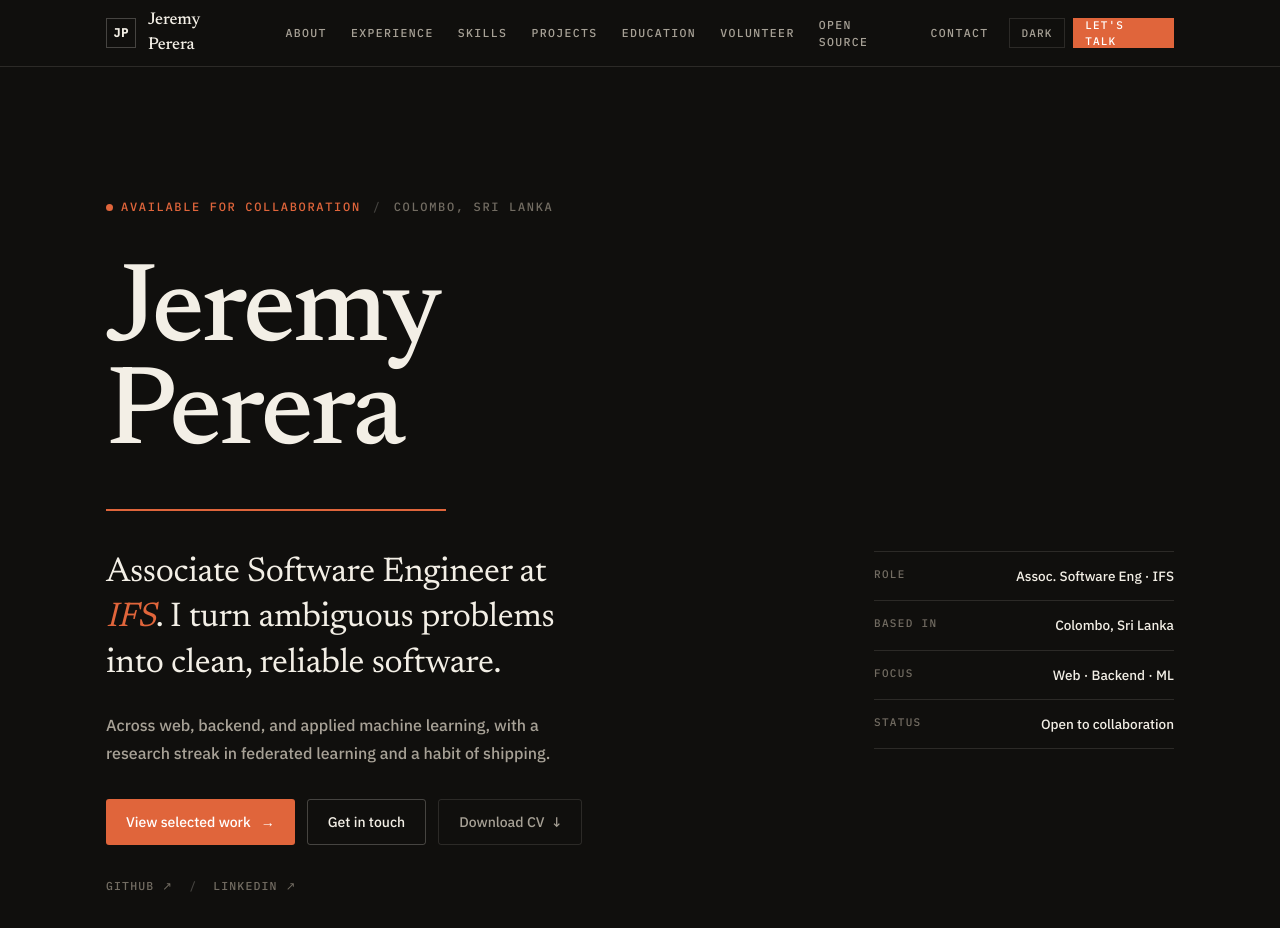
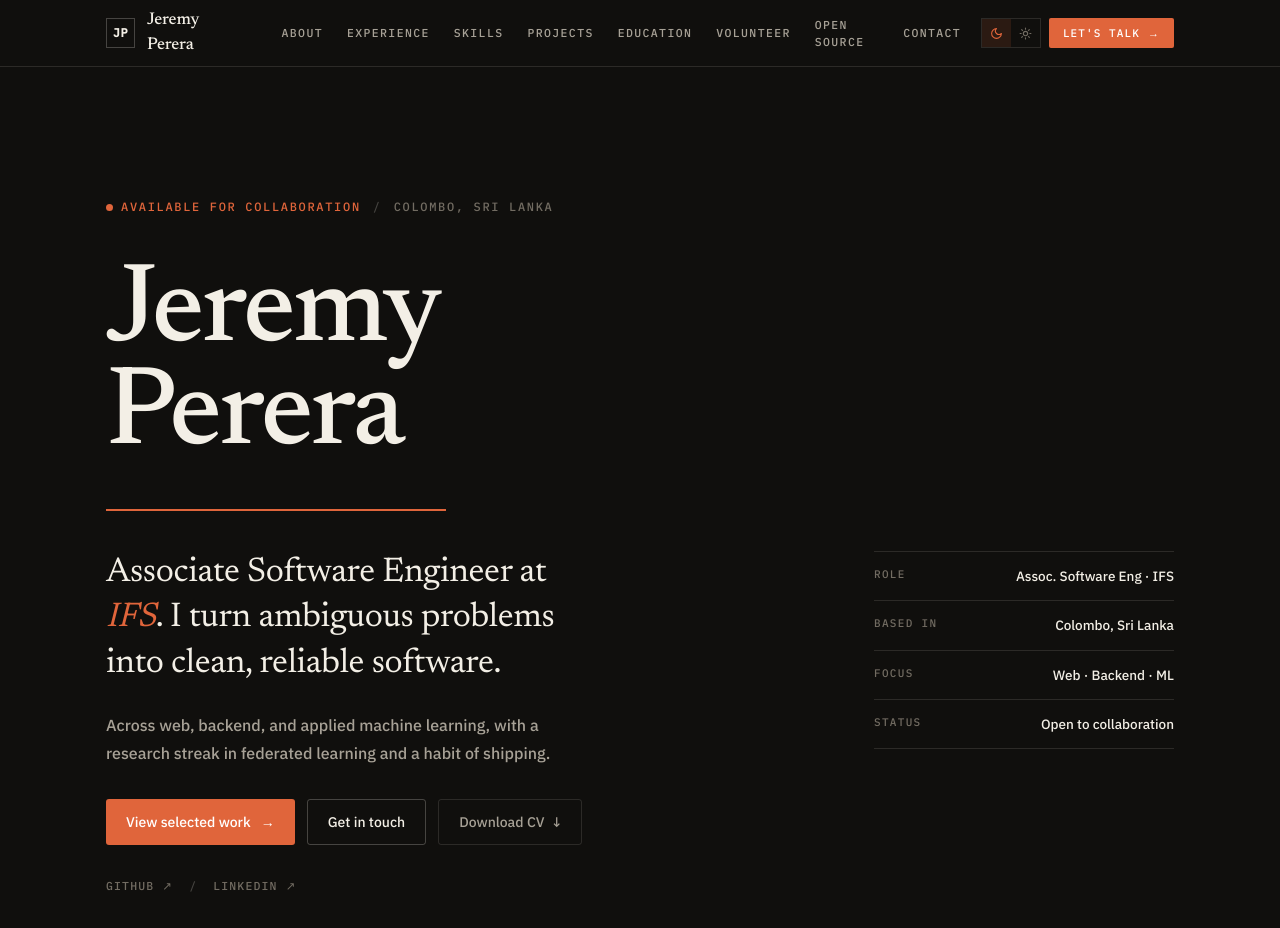
Before and after one commit to J3r3myPerera/PersonalWebiste, a Next.js app: page / in a window 1280 px wide. Shown: the top 928 px of the page. Built offline with nearby package versions, Linux system fonts and the light colour scheme.

Commit message:
Updated the dark mode toggle and small design twerk

```diff
--- a/components/Navigation.tsx
+++ b/components/Navigation.tsx
@@ -54,9 +54,15 @@ export default function Navigation() {
 
           <a
             href="#contact"
-            className="hidden h-[30px] items-center bg-accent px-3 font-mono text-[11px] uppercase tracking-[0.1em] text-white transition-[filter] hover:brightness-110 sm:inline-flex"
+            className="group hidden h-[30px] items-center gap-2 whitespace-nowrap rounded-[2px] bg-accent px-3.5 font-mono text-[11px] uppercase leading-none tracking-[0.1em] text-white transition-[filter] hover:brightness-110 sm:inline-flex"
           >
             Let&apos;s talk
+            <span
+              aria-hidden
+              className="transition-transform duration-300 group-hover:translate-x-0.5"
+            >
+              →
+            </span>
           </a>
 
           <button
--- a/components/ThemeToggle.tsx
+++ b/components/ThemeToggle.tsx
@@ -2,6 +2,7 @@
 
 import { useTheme } from "next-themes";
 import { useEffect, useState } from "react";
+import { Moon, Sun } from "lucide-react";
 
 export default function ThemeToggle() {
   const { theme, setTheme } = useTheme();
@@ -10,18 +11,45 @@ export default function ThemeToggle() {
   useEffect(() => setMounted(true), []);
 
   if (!mounted) {
-    return <span className="h-[30px] w-[64px] border border-line" />;
+    return <span className="block h-[30px] w-[62px] border border-line" />;
   }
 
   const isDark = theme === "dark";
 
   return (
-    <button
-      aria-label={isDark ? "Switch to light mode" : "Switch to dark mode"}
-      onClick={() => setTheme(isDark ? "light" : "dark")}
-      className="h-[30px] border border-line px-3 font-mono text-[11px] uppercase tracking-[0.1em] text-ink-muted transition-colors hover:border-line-strong hover:text-ink"
+    <div
+      role="group"
+      aria-label="Colour theme"
+      className="relative grid h-[30px] w-[62px] grid-cols-2 border border-line transition-colors hover:border-line-strong"
     >
-      {isDark ? "Dark" : "Light"}
-    </button>
+      {/* sliding knob */}
+      <span
+        aria-hidden
+        className="pointer-events-none absolute inset-y-0 left-0 w-1/2 bg-accent-soft transition-transform duration-300 ease-[cubic-bezier(0.22,1,0.36,1)]"
+        style={{ transform: isDark ? "translateX(0)" : "translateX(100%)" }}
+      />
+      <button
+        type="button"
+        aria-label="Switch to dark mode"
+        aria-pressed={isDark}
+        onClick={() => setTheme("dark")}
+        className={`relative grid place-items-center transition-colors ${
+          isDark ? "text-accent" : "text-ink-faint hover:text-ink"
+        }`}
+      >
+        <Moon size={13} />
+      </button>
+      <button
+        type="button"
+        aria-label="Switch to light mode"
+        aria-pressed={!isDark}
+        onClick={() => setTheme("light")}
+        className={`relative grid place-items-center transition-colors ${
+          !isDark ? "text-accent" : "text-ink-faint hover:text-ink"
+        }`}
+      >
+        <Sun size={13} />
+      </button>
+    </div>
   );
 }
```
